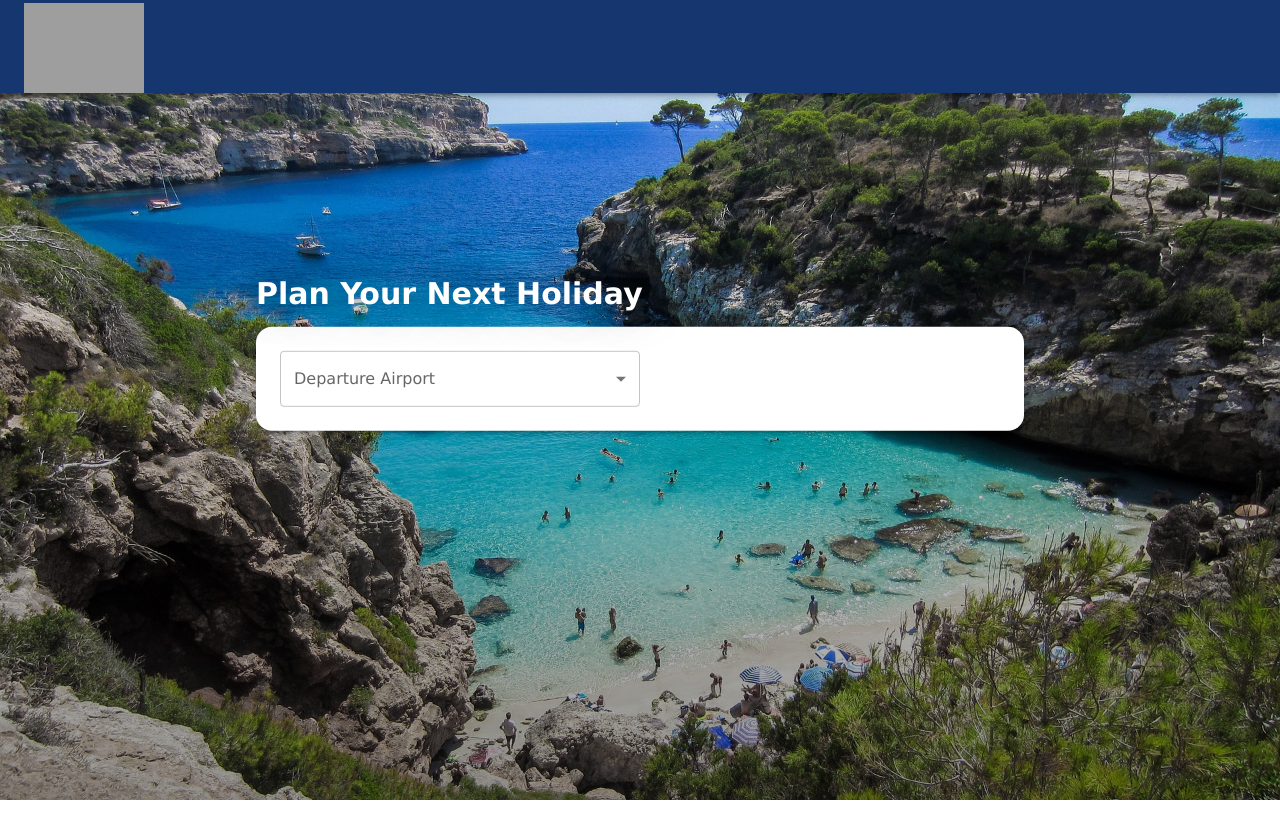
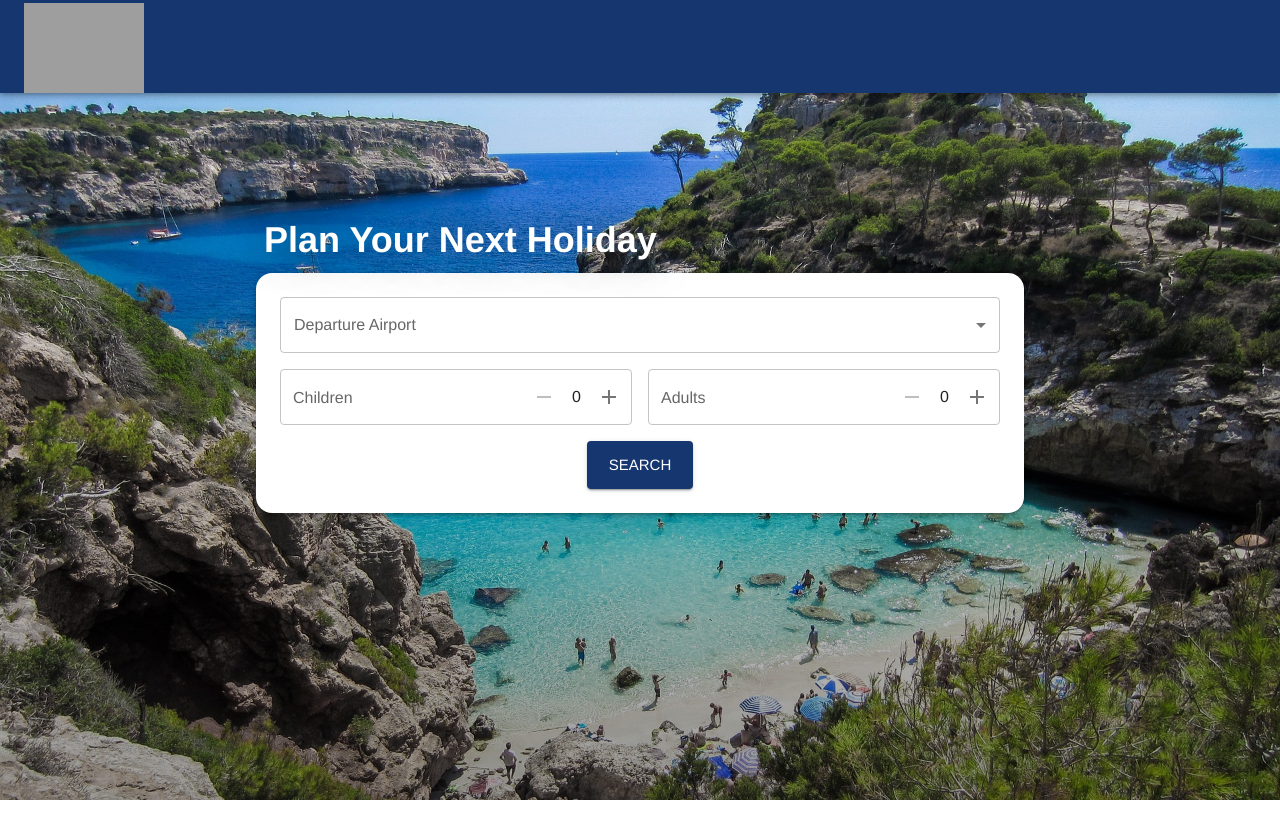
Before and after one commit to jazli1999/CheckMine-Frontend, a React (Vite) app: page / in a window 1280 px wide. Before the commit the page ends 800 px from the top, so only its background shows below. Built offline with nearby package versions, Linux system fonts and the light colour scheme; grey boxes are pictures that could not be loaded.

Commit message:
number input & better layout

```diff
--- a/package.json
+++ b/package.json
@@ -11,6 +11,7 @@
   "dependencies": {
     "@emotion/react": "^11.10.6",
     "@emotion/styled": "^11.10.6",
+    "@mui/icons-material": "^5.11.16",
     "@mui/material": "^5.12.0",
     "react": "^18.2.0",
     "react-dom": "^18.2.0",
--- a/src/index.css
+++ b/src/index.css
@@ -14,10 +14,17 @@ body {
     ),
     url('@assets/background.jpg');
   background-size: cover;
+  background-position: center 30px;
   top: 0;
   right: 0;
   bottom: 0;
   left: 0;
+}
+
+.all-center {
+  display: flex;
+  justify-content: center;
+  align-items: center;
 }
 
 .search-panel {
@@ -26,5 +33,22 @@ body {
   position: absolute;
   top: 50%;
   left: 50%;
-  transform: translate(-50%,-80%);
+  transform: translate(-50%, max(-100%, -15rem));
 }
+
+.number-input {
+  display: flex;
+  align-items: center;
+  justify-content: space-between;
+  border: 1px solid #c4c4c4;
+  padding: 7px 12px;
+  padding-right: 2px;
+  border-radius: 4px;
+  width: 100%;
+}
+
+.number-input > div {
+  display: flex;
+  align-items: center;
+  gap: 0.5rem;
+}
--- a/src/pages/Home.jsx
+++ b/src/pages/Home.jsx
@@ -1,27 +1,31 @@
-import { Box, Grid, MenuItem, Paper, TextField, Typography } from '@mui/material';
+import { Box, Paper, Typography } from '@mui/material';
 import Header from '@components/Header';
+
+import Search from './Search';
 
 function Home() {
   return (
     <Box>
       <Box className="background">
         <Header />
+        <Box sx={{ position: 'relative', height: 'calc(100% - 60px)', width: '100%' }}>
           <Box className="search-panel">
-          <Typography variant="h3" sx={{ textShadow: 'rgba(0, 0, 0, 0.6) 0 0 40px;', fontWeight: 'bold' }}>
+            <Typography
+              variant="h3"
+              sx={{
+                textShadow: 'rgba(0, 0, 0, 0.6) 0 0 40px;',
+                fontWeight: 'bold',
+                ml: 1,
+                fontSize: { xs: '28px', md: '36px' }
+              }}>
               Plan your next holiday
             </Typography>
             <Paper elevation={3} sx={{ mt: 2, p: 3, borderRadius: '1rem' }}>
-            <form>
-              <Grid container>
-                <Grid item xs={12} md={6}>
-                  <TextField select label="Departure Airport" fullWidth>
-                    <MenuItem>ABC</MenuItem>
-                  </TextField>
-                </Grid>
-              </Grid>
-            </form>
+              <Search />
             </Paper>
           </Box >
+        </Box>
+
       </Box >
     </Box >
   );
--- /dev/null
+++ b/src/pages/Search.jsx
@@ -0,0 +1,49 @@
+import { Box, Button, Grid, IconButton, InputLabel, MenuItem, TextField, Typography } from '@mui/material';
+import { useState } from 'react';
+import AddIcon from '@mui/icons-material/Add';
+import RemoveIcon from '@mui/icons-material/Remove';
+
+const NumberInput = ({ label, num, setNum }) => {
+  return (
+    <Box className="number-input">
+      <InputLabel>{label}</InputLabel>
+      <div>
+        <IconButton disabled={num === 0} onClick={() => setNum((prev) => prev - 1)}>
+          <RemoveIcon />
+        </IconButton>
+        <Typography variant="body1">{num}</Typography>
+        <IconButton onClick={() => setNum((prev) => prev + 1)}><AddIcon /></IconButton>
+      </div>
+    </Box>
+  )
+};
+
+const Search = () => {
+  const [children, setChildren] = useState(0);
+  const [adults, setAdults] = useState(0);
+
+  return (
+    <form>
+      <Grid container spacing={2}>
+        <Grid item xs={12} lg={6}>
+          <TextField select label="Departure Airport" fullWidth>
+            <MenuItem>ABC</MenuItem>
+          </TextField>
+        </Grid>
+        <Grid item xs={12} sm={6} lg={3} sx={{ display: 'flex', alignItems: 'center', gap: 2 }}>
+          <NumberInput label="Children" num={children} setNum={setChildren} />
+        </Grid>
+        <Grid item xs={12} sm={6} lg={3} sx={{ display: 'flex', alignItems: 'center', gap: 2 }}>
+          <NumberInput label="Adults" num={adults} setNum={setAdults} />
+        </Grid>
+      </Grid>
+      <Box sx={{ width: { sx: '100%', md: 'fit-content' }, m: 'auto', mt: 2 }}>
+        <Button type="submit" variant="contained" size="large" sx={{ height: '48px' }} fullWidth>
+          Search
+        </Button>
+      </Box>
+    </form>
+  )
+};
+
+export default Search;
--- a/src/theme.js
+++ b/src/theme.js
@@ -1,13 +1,22 @@
 import { createTheme } from '@mui/material';
 
 const theme = createTheme({
+  breakpoints: {
+    values: {
+      xs: 0,
+      sm: 740,
+      md: 900,
+      lg: 1415,
+      xl: 1536,
+    },
+  },
   palette: {
     primary: {
       main: '#16366f',
     },
   },
   typography: {
-    fontFamily: 'Verdana, Arial, Helvetica, sans-serif',
+    fontFamily: 'Helvetica, sans-serif',
     h3: {
       color: 'white',
       fontSize: '30px',
```
Also changed, not shown: 1 other file (tests, documents, lock files or other folders). Lines whose indentation alone changed are shown as unchanged.
